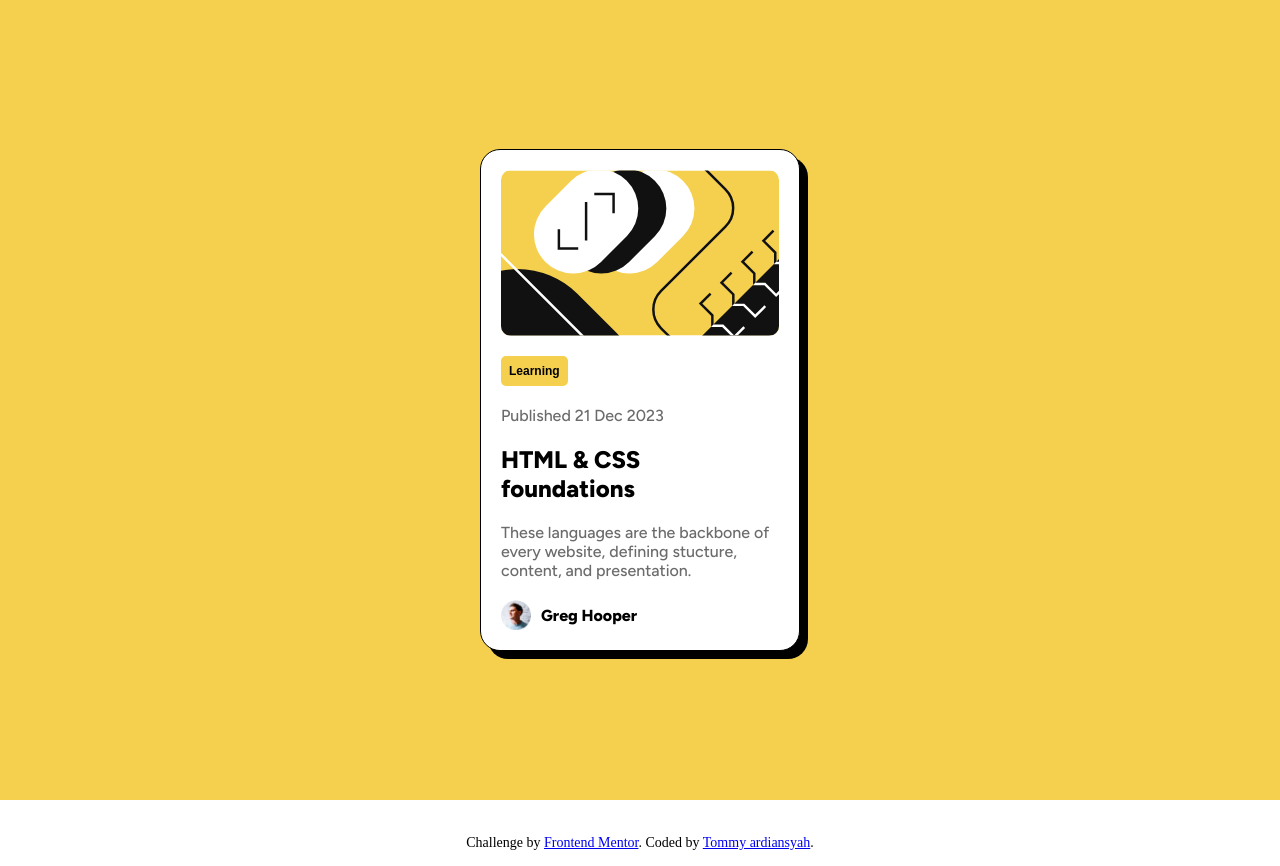
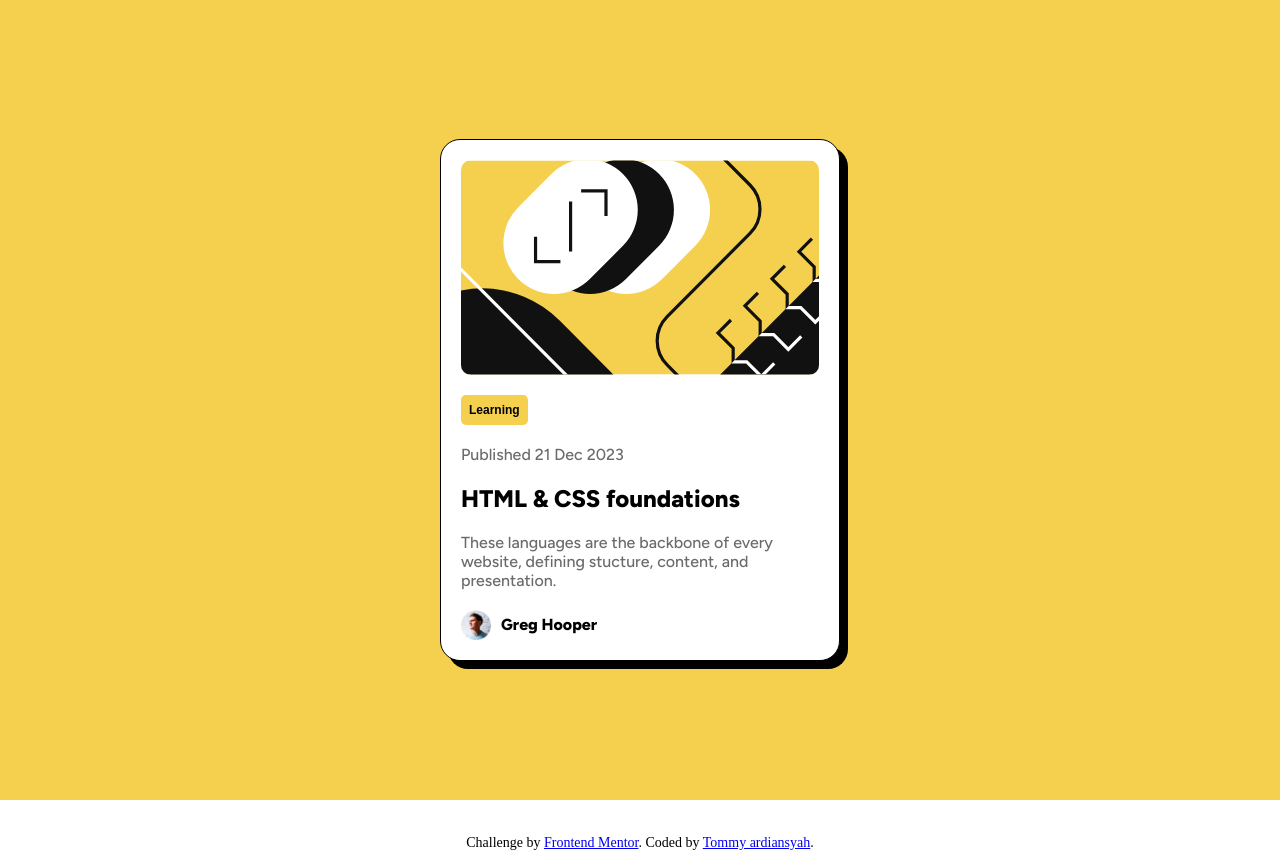
Before and after one commit to Tommyyard/Challenge-by-Frontend-Mentor-1, a plain HTML site: page index.html in a window 1280 px wide. Drawn offline with Linux system fonts and the light colour scheme.

Commit message:
Update index.html

```diff
--- a/index.html
+++ b/index.html
@@ -41,7 +41,7 @@
       flex-direction: column;
       gap: 20px;
       background-color: var(--White);
-      width: 320px;
+      width: 400px;
       padding: 20px;
       border-radius: 20px;
       border: 1px solid var(--black);
```
